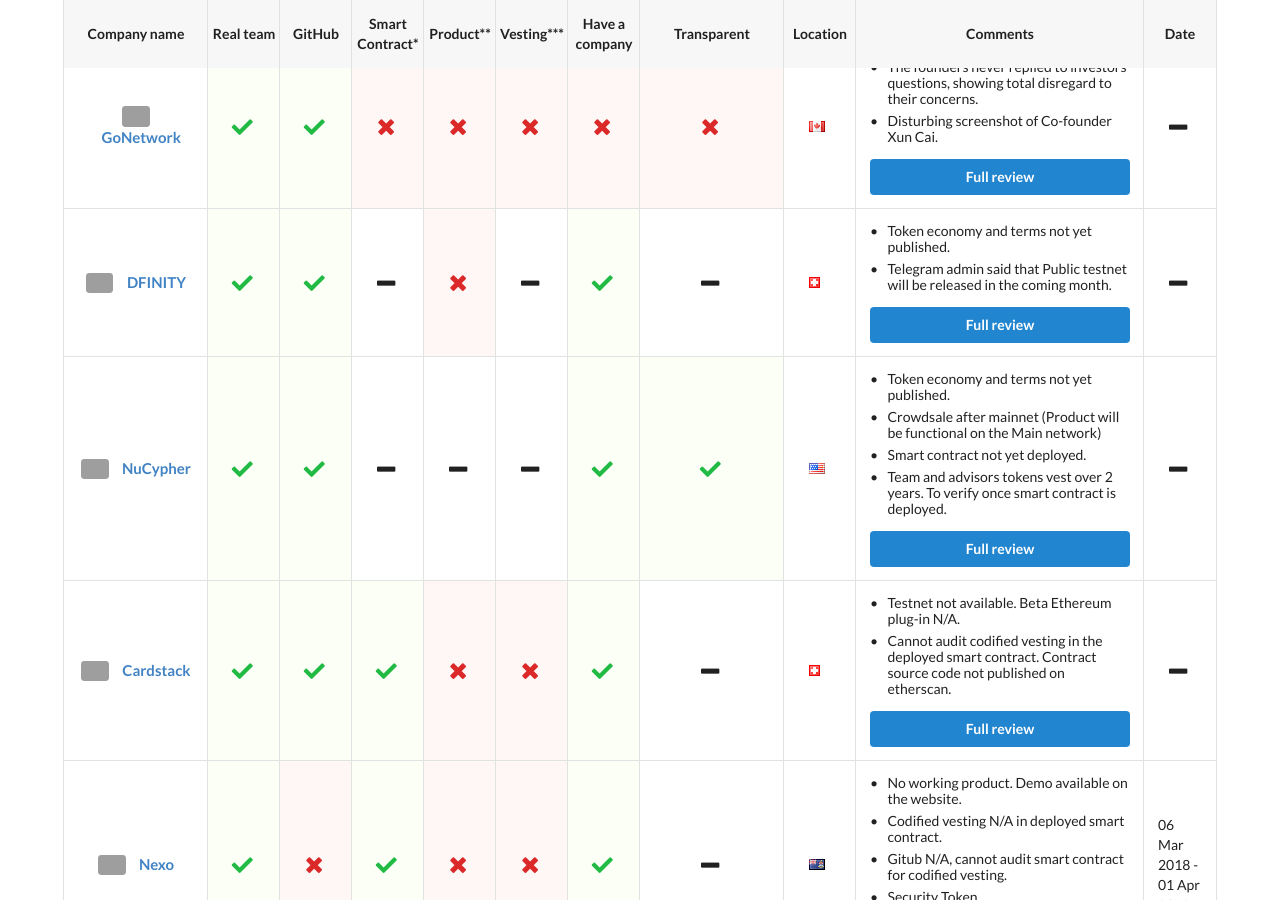
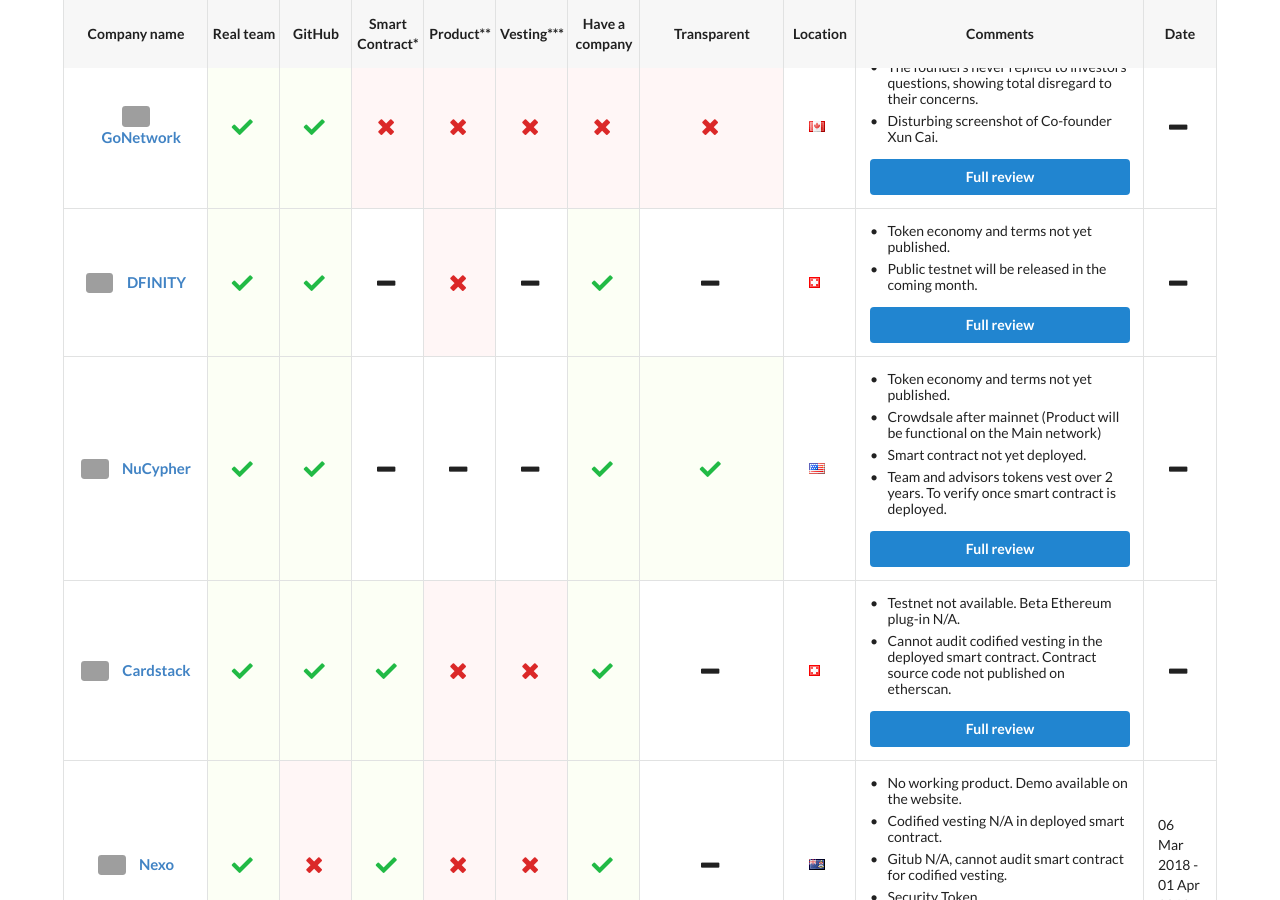
Before and after one commit to ico-check/ico-check, a Jekyll site: the page built from index.md, in a window 1280 px wide and 900 px high, scrolled down 501 px. Built offline with Jekyll 4.4.1, drawn with Linux system fonts in a browser that asks for light colours; nearby versions of some CDN libraries; grey boxes are pictures that could not be loaded.

Commit message:
64-dfinity-ico-check
Comment update

```diff
--- a/_data/active-future-icos.yml
+++ b/_data/active-future-icos.yml
@@ -31,7 +31,7 @@
   location: Switzerland
   comments:
     - content: Token economy and terms not yet published.
-    - content: Telegram admin said that Public testnet will be released in the coming month.
+    - content: Public testnet will be released in the coming month.
   ico_start_date:
   ico_end_date:
   safe:
```
